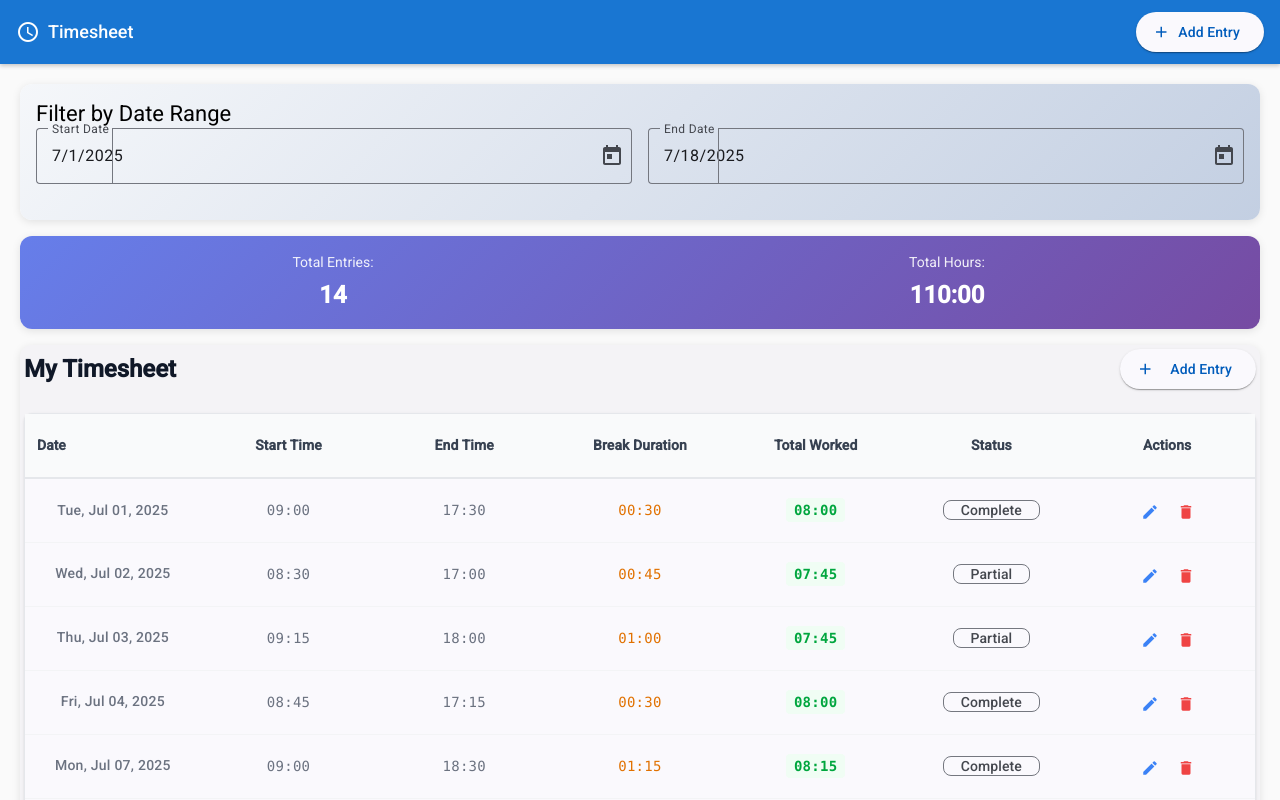
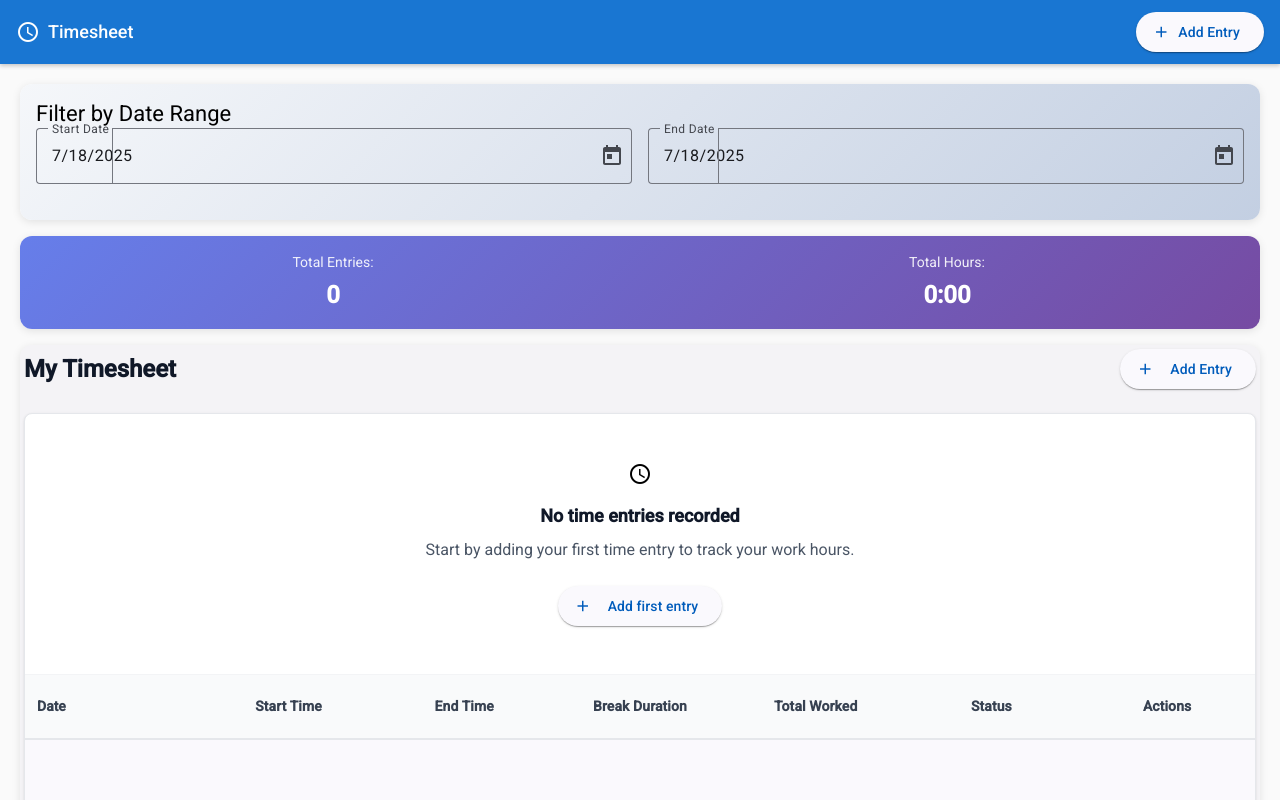
Before and after one commit to rsuciunttdata/timetracking-team-one, an Angular app: page /timesheet in a window 1280 px wide. Built offline with nearby package versions, Linux system fonts and the light colour scheme.

Commit message:
date filtering and summary data

```diff
--- a/src/app/components/timesheet-table/timesheet-table.component.css
+++ b/src/app/components/timesheet-table/timesheet-table.component.css
@@ -209,6 +209,36 @@
   color: #ef4444;
 }
 
+/* Status Chip Colors */
+.status-full-day {
+  background-color: #10b981 !important;
+  color: white !important;
+}
+
+.status-partial-day {
+  background-color: #3b82f6 !important;
+  color: white !important;
+}
+
+.status-under-time {
+  background-color: #f59e0b !important;
+  color: white !important;
+}
+
+.status-no-entry {
+  background-color: #ef4444 !important;
+  color: white !important;
+}
+
+/* Override Material Chip defaults */
+.mat-mdc-chip.status-full-day,
+.mat-mdc-chip.status-partial-day,
+.mat-mdc-chip.status-under-time,
+.mat-mdc-chip.status-no-entry {
+  border: none !important;
+  font-weight: 500 !important;
+}
+
 /* Responsive Design */
 @media (max-width: 768px) {
   .mat-mdc-header-cell,
--- a/src/app/components/timesheet-table/timesheet-table.component.ts
+++ b/src/app/components/timesheet-table/timesheet-table.component.ts
@@ -1,4 +1,4 @@
-import { Component, OnInit, signal, computed, inject, ViewChild, Input, Output, EventEmitter } from '@angular/core';
+import { Component, OnInit, OnChanges, signal, computed, inject, ViewChild, Input, Output, EventEmitter } from '@angular/core';
 import { CommonModule } from '@angular/common';
 import { MatTableModule } from '@angular/material/table';
 import { MatButtonModule } from '@angular/material/button';
@@ -31,12 +31,16 @@ import { TimeEntryService } from '../../services/time-entry.service';
   templateUrl: './timesheet-table.component.html',
   styleUrls: ['./timesheet-table.component.css']
 })
-export class TimesheetTableComponent implements OnInit {
+export class TimesheetTableComponent implements OnInit, OnChanges {
   @ViewChild(MatPaginator) paginator!: MatPaginator;
+
+  // Inputs
+  @Input() dateFilter: { startDate: Date | null; endDate: Date | null } | null = null;
 
   // Outputs for parent communication
   @Output() editEntry = new EventEmitter<TimeEntry>();
   @Output() deleteEntry = new EventEmitter<TimeEntry>();
+  @Output() summaryData = new EventEmitter<{ totalEntries: number; totalHours: string }>();
 
   private timeEntryService = inject(TimeEntryService);
 
@@ -45,10 +49,36 @@ export class TimesheetTableComponent implements OnInit {
   private loading = signal<boolean>(false);
   private sortState = signal<Sort>({ active: '', direction: '' });
   private pageState = signal<PageEvent>({ pageIndex: 0, pageSize: 10, length: 0 });
+  private dateFilterSignal = signal<{ startDate: Date | null; endDate: Date | null } | null>(null);
 
   // Computed signals
+  filteredEntries = computed(() => {
+    const entries = this.allEntries();
+    const filter = this.dateFilterSignal();
+
+    if (!filter || (!filter.startDate && !filter.endDate)) {
+      return entries;
+    }
+
+    return entries.filter(entry => {
+      const entryDate = new Date(entry.date);
+      const start = filter.startDate;
+      const end = filter.endDate;
+
+      if (start && end) {
+        return entryDate >= start && entryDate <= end;
+      } else if (start) {
+        return entryDate >= start;
+      } else if (end) {
+        return entryDate <= end;
+      }
+
+      return true;
+    });
+  });
+
   sortedEntries = computed(() => {
-    const entries = this.allEntries();
+    const entries = this.filteredEntries();
     const sort = this.sortState();
 
     if (!sort.active || sort.direction === '') {
@@ -78,26 +108,52 @@ export class TimesheetTableComponent implements OnInit {
     return entries.slice(startIndex, endIndex);
   });
 
-  // To always have the same number of rows in the table
   timeEntries = computed(() => {
     const entries = this.displayedEntries();
     const page = this.pageState();
     const emptyRows = Math.max(0, page.pageSize - entries.length);
 
-    // Add empty rows to maintain table size
     const emptyEntries = Array(emptyRows).fill(null);
     return [...entries, ...emptyEntries];
   });
 
   isLoading = computed(() => this.loading());
-  isEmpty = computed(() => !this.loading() && this.allEntries().length === 0);
-  totalEntries = computed(() => this.allEntries().length);
+  isEmpty = computed(() => !this.loading() && this.filteredEntries().length === 0);
+  totalEntries = computed(() => this.filteredEntries().length);
   currentPageSize = computed(() => this.pageState().pageSize);
   currentPageIndex = computed(() => this.pageState().pageIndex);
+
+  // Summary data computed signal
+  summaryInfo = computed(() => {
+    const entries = this.filteredEntries();
+    const totalEntries = entries.length;
+
+    const totalMinutes = entries.reduce((total, entry) => {
+      const workedTime = this.calculateWorkedTime(entry.startTime, entry.endTime, entry.breakDuration);
+      const [hours, minutes] = workedTime.split(':').map(Number);
+      return total + (hours * 60) + minutes;
+    }, 0);
+
+    const totalHours = Math.floor(totalMinutes / 60);
+    const remainingMinutes = totalMinutes % 60;
+    const totalHoursFormatted = `${totalHours}:${remainingMinutes.toString().padStart(2, '0')}`;
+
+    const summary = { totalEntries, totalHours: totalHoursFormatted };
+
+    setTimeout(() => this.summaryData.emit(summary), 0);
+
+    return summary;
+  });
 
   // Table configuration
   displayedColumns: string[] = ['date', 'startTime', 'endTime', 'breakDuration', 'totalWorkedTime', 'status', 'actions'];
   pageSizeOptions: number[] = [5, 10, 15];
+  ngOnChanges(): void {
+    if (this.dateFilter) {
+      this.dateFilterSignal.set(this.dateFilter);
+      setTimeout(() => this.summaryInfo(), 0);
+    }
+  }
 
   ngOnInit(): void {
     this.loadTimeEntries();
@@ -105,12 +161,13 @@ export class TimesheetTableComponent implements OnInit {
 
   private loadTimeEntries(): void {
     this.loading.set(true);
-    const pagination = { page: 1, pageSize: 100 }; // Load more entries for testing
+    const pagination = { page: 1, pageSize: 100 };
 
     this.timeEntryService.getTimeEntries(pagination).subscribe({
       next: (response) => {
         this.allEntries.set(response.data);
         this.loading.set(false);
+        this.summaryInfo();
       },
       error: (error) => {
         console.error('Error loading time entries:', error);
@@ -136,7 +193,6 @@ export class TimesheetTableComponent implements OnInit {
   }
 
   onAddEntry(): void {
-    // Emit event for parent component to handle
     console.log('Add entry clicked');
   }
 
@@ -171,13 +227,13 @@ export class TimesheetTableComponent implements OnInit {
     const [hours] = workedTime.split(':').map(Number);
 
     if (hours >= 8) {
-      return 'Complete';
+      return 'Full Day';
     } else if (hours >= 6) {
-      return 'Partial';
+      return 'Partial Day';
     } else if (hours > 0) {
-      return 'Minimal';
+      return 'Under Time';
     } else {
-      return 'Invalid';
+      return 'No Entry';
     }
   }
 
@@ -185,14 +241,14 @@ export class TimesheetTableComponent implements OnInit {
     const status = this.getStatusText(entry);
 
     switch (status) {
-      case 'Complete':
-        return 'bg-green-500 text-white';
-      case 'Partial':
-        return 'bg-yellow-500 text-white';
-      case 'Minimal':
-        return 'bg-orange-500 text-white';
-      case 'Invalid':
-        return 'bg-red-500 text-white';
+      case 'Full Day':
+        return 'status-full-day';
+      case 'Partial Day':
+        return 'status-partial-day';
+      case 'Under Time':
+        return 'status-under-time';
+      case 'No Entry':
+        return 'status-no-entry';
       default:
         return 'bg-gray-500 text-white';
     }
--- a/src/app/pages/timesheet-page.component.html
+++ b/src/app/pages/timesheet-page.component.html
@@ -60,6 +60,8 @@
     <mat-card class="table-card">
       <mat-card-content>
         <app-timesheet-table
+          [dateFilter]="dateFilter()"
+          (summaryData)="onSummaryDataReceived($event)"
           (editEntry)="onEditEntry($event)"
           (deleteEntry)="onDeleteEntry($event)">
         </app-timesheet-table>
--- a/src/app/pages/timesheet-page.component.ts
+++ b/src/app/pages/timesheet-page.component.ts
@@ -1,5 +1,6 @@
-import { Component, OnInit, inject, ChangeDetectorRef } from '@angular/core';
+import { Component, OnInit, inject, signal, computed } from '@angular/core';
 import { CommonModule } from '@angular/common';
+import { FormsModule } from '@angular/forms';
 import { MatCardModule } from '@angular/material/card';
 import { MatButtonModule } from '@angular/material/button';
 import { MatIconModule } from '@angular/material/icon';
@@ -9,7 +10,7 @@ import { MatFormFieldModule } from '@angular/material/form-field';
 import { MatInputModule } from '@angular/material/input';
 import { MatNativeDateModule } from '@angular/material/core';
 import { MatSnackBarModule, MatSnackBar } from '@angular/material/snack-bar';
-import { FormsModule } from '@angular/forms';
+import { MatDialogModule, MatDialog } from '@angular/material/dialog';
 
 import { TimesheetTableComponent } from '../components/timesheet-table/timesheet-table.component';
 import { TimeEntryService } from '../services/time-entry.service';
@@ -30,6 +31,7 @@ import { TimeEntry } from '../interfaces/time-entry.interface';
     MatInputModule,
     MatNativeDateModule,
     MatSnackBarModule,
+    MatDialogModule,
     TimesheetTableComponent
   ],
   templateUrl: './timesheet-page.component.html',
@@ -38,72 +40,54 @@ import { TimeEntry } from '../interfaces/time-entry.interface';
 export class TimesheetPageComponent implements OnInit {
   private timeEntryService = inject(TimeEntryService);
   private snackBar = inject(MatSnackBar);
-  private cdr = inject(ChangeDetectorRef);
+  private dialog = inject(MatDialog);
 
-  timeEntries: TimeEntry[] = [];
-  filteredTimeEntries: TimeEntry[] = [];
-  totalEntries: number = 0;
-  isLoading: boolean = false;
+  // Signals for reactive state management
+  private startDateSignal = signal<Date | null>(null);
+  private endDateSignal = signal<Date | null>(null);
+  private summaryDataSignal = signal<{ totalEntries: number; totalHours: string }>({ totalEntries: 0, totalHours: '0:00' });
 
-  // Date range filters
-  startDate: Date | null = null;
-  endDate: Date | null = null;
+  // Computed signals
+  dateFilter = computed(() => ({
+    startDate: this.startDateSignal(),
+    endDate: this.endDateSignal()
+  }));
+
+  // Getters for template binding
+  get startDate(): Date | null {
+    return this.startDateSignal();
+  }
+
+  set startDate(value: Date | null) {
+    this.startDateSignal.set(value);
+  }
+
+  get endDate(): Date | null {
+    return this.endDateSignal();
+  }
+
+  set endDate(value: Date | null) {
+    this.endDateSignal.set(value);
+  }
 
   ngOnInit(): void {
     this.setDefaultDateRange();
-    setTimeout(() => {
-      this.loadTimeEntries();
-    }, 0);
   }
 
   private setDefaultDateRange(): void {
     const today = new Date();
-    const startOfMonth = new Date(today.getFullYear(), today.getMonth(), 1);
-
-    this.startDate = startOfMonth;
-    this.endDate = today;
-  }
-
-  loadTimeEntries(): void {
-    this.isLoading = true;
-    this.cdr.detectChanges(); // Force change detection
-
-    const pagination = { page: 1, pageSize: 100 };
-
-    console.log('🔍 Making API call to:', this.timeEntryService);
-
-    this.timeEntryService.getTimeEntries(pagination).subscribe({
-      next: (response) => {
-        console.log('✅ Received response:', response);
-        this.timeEntries = response.data;
-        this.totalEntries = response.total;
-        this.applyDateFilter();
-        this.isLoading = false;
-        this.cdr.detectChanges(); // Force change detection
-      },
-      error: (error) => {
-        console.error('❌ Error loading time entries:', error);
-        this.snackBar.open('Error loading time entries', 'Close', { duration: 3000 });
-        this.isLoading = false;
-        this.cdr.detectChanges(); // Force change detection
-      }
-    });
-  }
-
-  applyDateFilter(): void {
-    if (!this.startDate || !this.endDate) {
-      this.filteredTimeEntries = [...this.timeEntries];
-      return;
-    }
-
-    this.filteredTimeEntries = this.timeEntries.filter(entry => {
-      const entryDate = new Date(entry.date);
-      return entryDate >= this.startDate! && entryDate <= this.endDate!;
-    });
+    this.startDateSignal.set(today);
+    this.endDateSignal.set(today);
   }
 
   onDateRangeChange(): void {
-    this.applyDateFilter();
+    // The table will automatically react to the dateFilter computed signal
+    console.log('Date range changed:', this.dateFilter());
+  }
+
+  clearDateFilters(): void {
+    this.startDateSignal.set(null);
+    this.endDateSignal.set(null);
   }
 
   onEditEntry(entry: TimeEntry): void {
@@ -115,7 +99,6 @@ export class TimesheetPageComponent implements OnInit {
     if (confirm('Are you sure you want to delete this time entry?')) {
       this.timeEntryService.deleteTimeEntry(entry.id).subscribe({
         next: () => {
-          this.loadTimeEntries();
           this.snackBar.open('Time entry deleted successfully', 'Close', { duration: 3000 });
         },
         error: (error) => {
@@ -131,32 +114,17 @@ export class TimesheetPageComponent implements OnInit {
     this.snackBar.open('Add new entry dialog will open here', 'Close', { duration: 2000 });
   }
 
-  getTotalWorkedHours(): string {
-    const totalMinutes = this.filteredTimeEntries.reduce((total, entry) => {
-      const workedTime = this.calculateWorkedTime(entry);
-      const [hours, minutes] = workedTime.split(':').map(Number);
-      return total + (hours * 60) + minutes;
-    }, 0);
-
-    const hours = Math.floor(totalMinutes / 60);
-    const mins = totalMinutes % 60;
-    return `${hours}:${mins.toString().padStart(2, '0')}`;
+  // Methods to handle summary data from table
+  onSummaryDataReceived(summary: { totalEntries: number; totalHours: string }): void {
+    this.summaryDataSignal.set(summary);
   }
 
-  private calculateWorkedTime(entry: TimeEntry): string {
-    const startTime = this.timeStringToMinutes(entry.startTime);
-    const endTime = this.timeStringToMinutes(entry.endTime);
-    const breakMinutes = this.timeStringToMinutes(entry.breakDuration);
-
-    const totalMinutes = endTime - startTime - breakMinutes;
-    const hours = Math.floor(totalMinutes / 60);
-    const minutes = totalMinutes % 60;
-
-    return `${hours}:${minutes.toString().padStart(2, '0')}`;
+  // Expose summary data for template
+  get filteredTimeEntries(): { length: number } {
+    return { length: this.summaryDataSignal().totalEntries };
   }
 
-  private timeStringToMinutes(timeString: string): number {
-    const [hours, minutes] = timeString.split(':').map(Number);
-    return (hours * 60) + minutes;
+  getTotalWorkedHours(): string {
+    return this.summaryDataSignal().totalHours;
   }
 }
```
